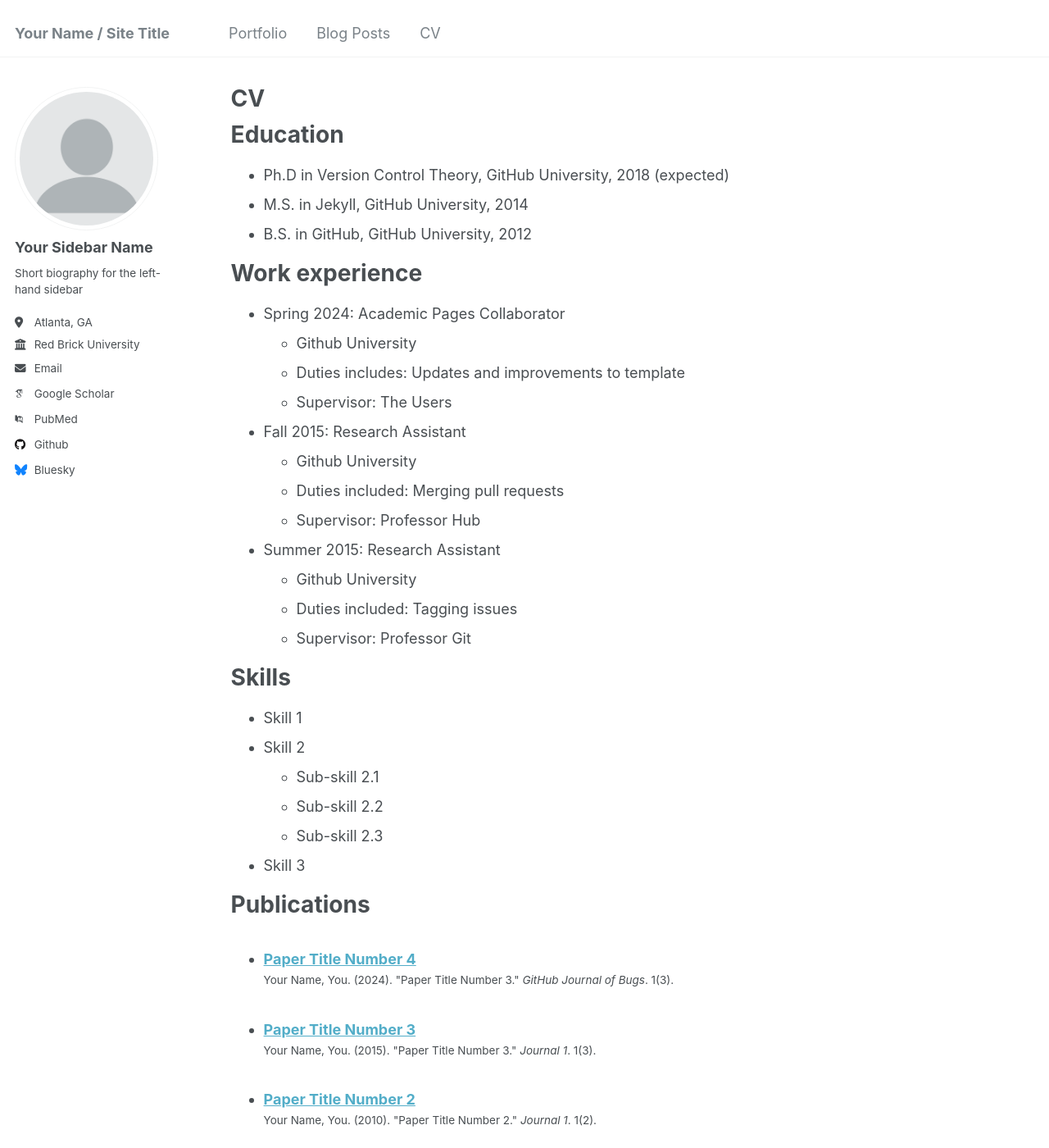
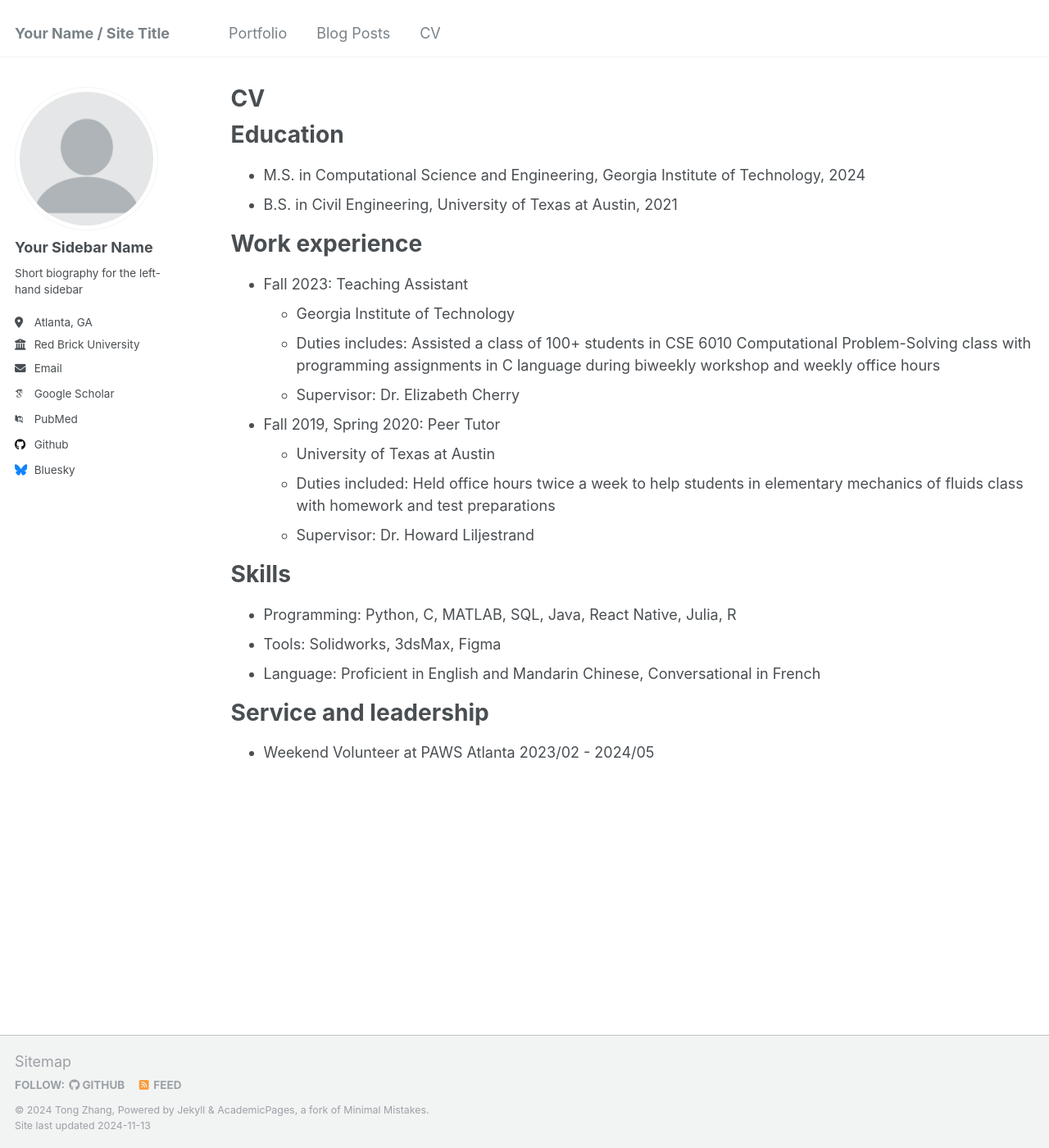
Before and after one commit to zt731/zt731.github.io, a Jekyll site: the page built from _pages/cv.md, in a window 1280 px wide and 1400 px high. Shown: the whole window at 82% size. Built offline with Jekyll 4.4.1, drawn with Linux system fonts in a browser that asks for light colours; some web fonts are replaced; some of the changed text lies outside the part shown.

Commit message:
Update cv.md

```diff
--- a/_pages/cv.md
+++ b/_pages/cv.md
@@ -11,54 +11,27 @@ redirect_from:
 
 Education
 ======
-* Ph.D in Version Control Theory, GitHub University, 2018 (expected)
-* M.S. in Jekyll, GitHub University, 2014
-* B.S. in GitHub, GitHub University, 2012
+* M.S. in Computational Science and Engineering, Georgia Institute of Technology, 2024
+* B.S. in Civil Engineering, University of Texas at Austin, 2021
 
 Work experience
 ======
-* Spring 2024: Academic Pages Collaborator
-  * Github University
-  * Duties includes: Updates and improvements to template
-  * Supervisor: The Users
+* Fall 2023: Teaching Assistant
+  * Georgia Institute of Technology
+  * Duties includes: Assisted a class of 100+ students in CSE 6010 Computational Problem-Solving class with programming assignments in C language during biweekly workshop and weekly office hours
+  * Supervisor: Dr. Elizabeth Cherry
 
-* Fall 2015: Research Assistant
-  * Github University
-  * Duties included: Merging pull requests
-  * Supervisor: Professor Hub
-
-* Summer 2015: Research Assistant
-  * Github University
-  * Duties included: Tagging issues
-  * Supervisor: Professor Git
+* Fall 2019, Spring 2020: Peer Tutor
+  * University of Texas at Austin
+  * Duties included: Held office hours twice a week to help students in elementary mechanics of fluids class with homework and test preparations
+  * Supervisor: Dr. Howard Liljestrand
 
 Skills
 ======
-* Skill 1
-* Skill 2
-  * Sub-skill 2.1
-  * Sub-skill 2.2
-  * Sub-skill 2.3
-* Skill 3
-
-Publications
-======
-  <ul>{% for post in site.publications reversed %}
-    {% include archive-single-cv.html %}
-  {% endfor %}</ul>
-
-Talks
-======
-  <ul>{% for post in site.talks reversed %}
-    {% include archive-single-talk-cv.html  %}
-  {% endfor %}</ul>
-
-Teaching
-======
-  <ul>{% for post in site.teaching reversed %}
-    {% include archive-single-cv.html %}
-  {% endfor %}</ul>
+* Programming: Python, C, MATLAB, SQL, Java, React Native, Julia, R
+* Tools: Solidworks, 3dsMax, Figma
+* Language: Proficient in English and Mandarin Chinese, Conversational in French
 
 Service and leadership
 ======
-* Currently signed in to 43 different slack teams
+* Weekend Volunteer at PAWS Atlanta 2023/02 - 2024/05
```
